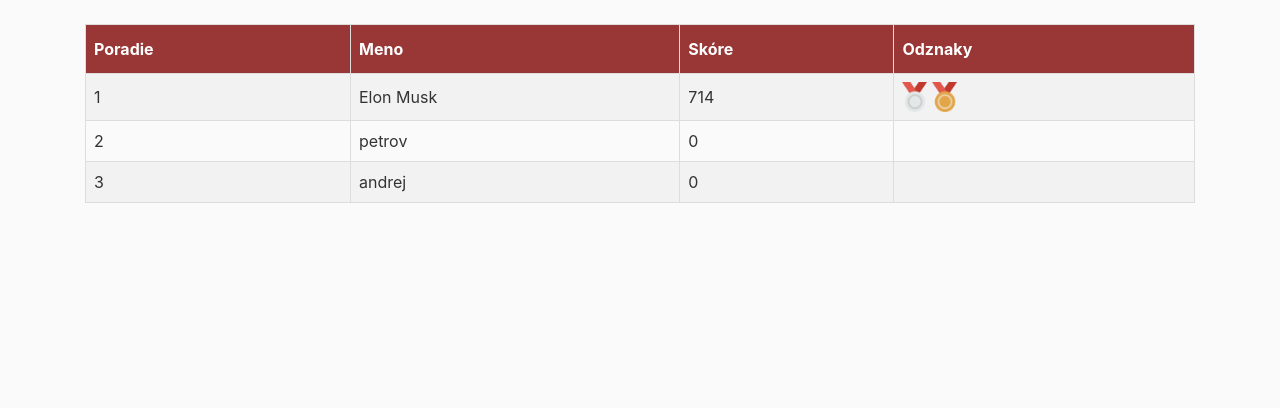
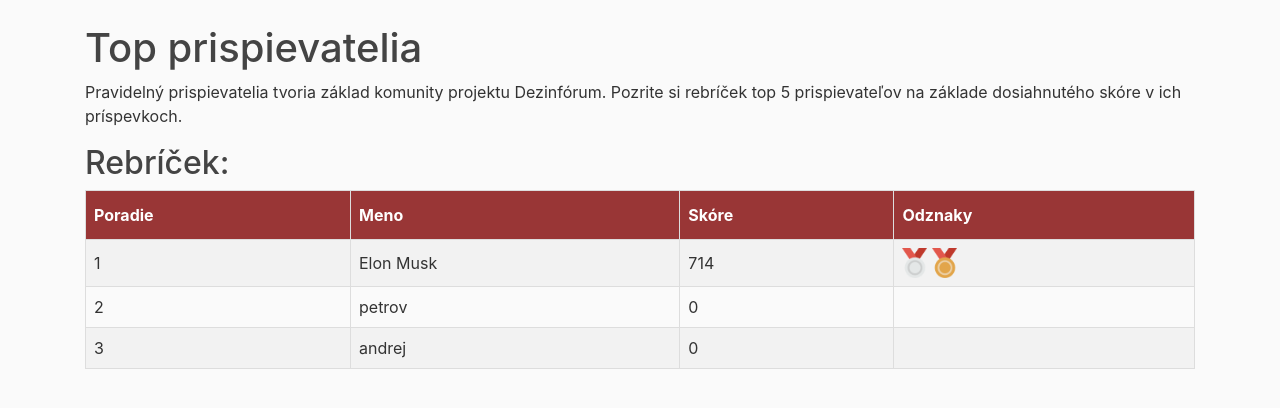
Before and after one commit to xpetrov/nove_media, a Flask app: page /leaderboard in a window 1280 px wide. Shown: the part 56-464 px from the top of the page. Run offline with Flask 2, Linux system fonts and the light colour scheme; data comes from the database, SQL or seed files in the repository; some libraries are stand-ins or nearby versions.

Commit message:
Updated leaderboard.html

```diff
--- a/application/templates/leaderboard.html
+++ b/application/templates/leaderboard.html
@@ -1,6 +1,13 @@
 {% extends "layout.html" %}
 {% block content %}
 
+<section>
+  <h1>Top prispievatelia</h1>
+  <p>Pravidelný prispievatelia tvoria základ komunity projektu Dezinfórum. Pozrite si rebríček top 5 prispievateľov na
+    základe dosiahnutého skóre v ich príspevkoch.</p>
+</section>
+
+<h2>Rebríček:</h2>
 <table class="leaderboard">
   <tr>
     <th>Poradie</th>
@@ -9,6 +16,7 @@
     <th>Odznaky</th>
   </tr>
   {% for user in users %}
+  {% if loop.index <= 5 %}
   <tr>
     <td>{{ loop.index }}</td>
     <td>{{ user.username }}</td>
@@ -25,6 +33,7 @@
       {% endif %}
     </td>
   </tr>
+  {% endif %}
   {% endfor %}
 </table>
 
```
